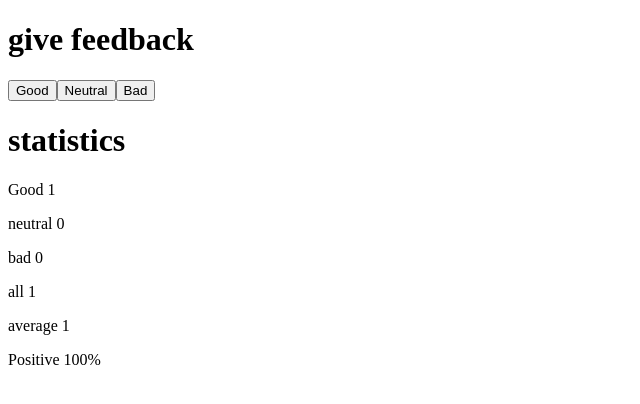
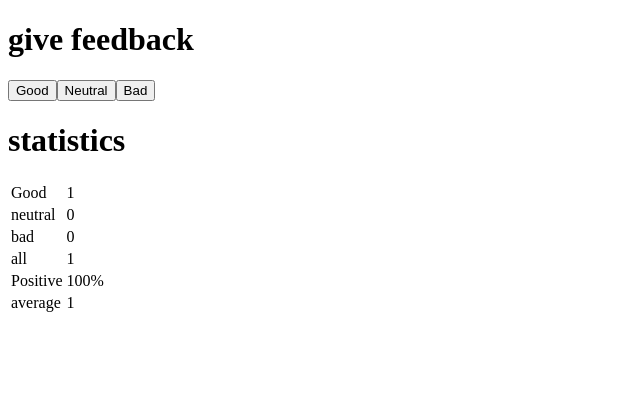
Before and after one commit to anbe6083/Full-Stack-Open, a React (Vite) app in the folder part-1/: page / in a window 1280 px wide. Both pictures are taken after a click on the button "Good". Shown: the top 404 px of the page, without its empty margins (0-640 px from the left). Built offline with nearby package versions, Linux system fonts and the light colour scheme.

Commit message:
Exercise 1.11: Add html table

```diff
--- a/part-1/src/App.jsx
+++ b/part-1/src/App.jsx
@@ -6,9 +6,12 @@
 
 const StatisticsLine = (props) => {
   return (
-    <p>
-      {props.text} {props.value}
-    </p>
+    <tbody>
+      <tr>
+        <td>{props.text}</td>
+        <td>{props.value}</td>
+      </tr>
+    </tbody>
   );
 };
 const Statistics = ({ good, neutral, bad, total }) => {
@@ -18,18 +21,20 @@
     return (
       <>
         <h1>statistics</h1>
+        <table>
           <StatisticsLine value={good} text={"Good"} />
           <StatisticsLine value={neutral} text={"neutral"} />
           <StatisticsLine value={bad} text={"bad"} />
           <StatisticsLine value={total} text={"all"} />
           <StatisticsLine
+            value={total === 0 ? 0 : (good / total) * 100 + "%"}
+            text={"Positive"}
+          />
+          <StatisticsLine
             value={total === 0 ? 0 : (good - bad) / total}
             text={"average"}
           />
-        <StatisticsLine
-          value={total === 0 ? 0 : (good / total) * 100 + "%"}
-          text={"Positive"}
-        />
+        </table>
       </>
     );
   }
```
Lines whose indentation alone changed are shown as unchanged.
